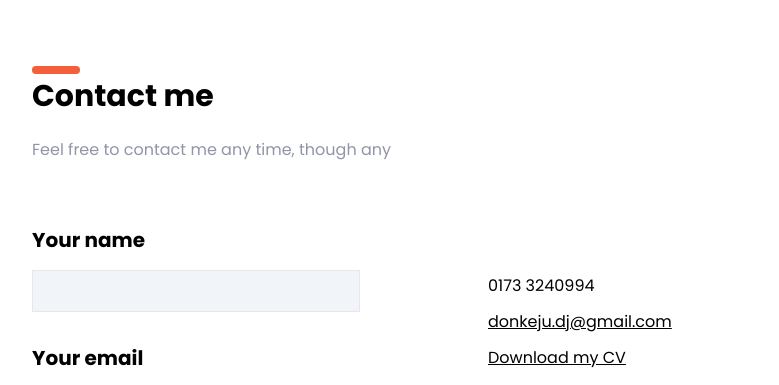
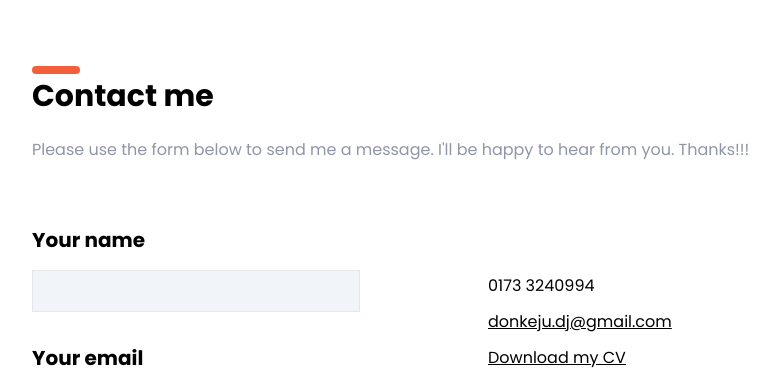
Before and after one commit to Dj2035/jude-portfolio, a website: page index.html in a window 1280 px wide. Shown: the part 3180-3565 px from the top of the page, without its empty margins (216-995 px from the left). Drawn offline with Linux system fonts and the light colour scheme.

Commit message:
Changed contact page text

```diff
--- a/index.html
+++ b/index.html
@@ -256,7 +256,7 @@
     <div class="container mt-32 flex justify-between items-center mx-auto px-8 md:px-14 lg:px-24 w-full">
       <section class="w-full">
         <h1 id="contact" class="secondary-title text-4xl font-bold">Contact me</h1>
-        <p class="section-paragraph">Feel free to contact me any time, though any</p>
+        <p class="section-paragraph">Please use the form below to send me a message. I'll be happy to hear from you. Thanks!!!</p>
 
         <div class="w-full grid lg:grid-cols-2 gap-8 lg:gap-32 mt-16">
           <form class="space-y-8 input-form" action="https://formspree.io/f/xvoyvykp" method="POST">
```
